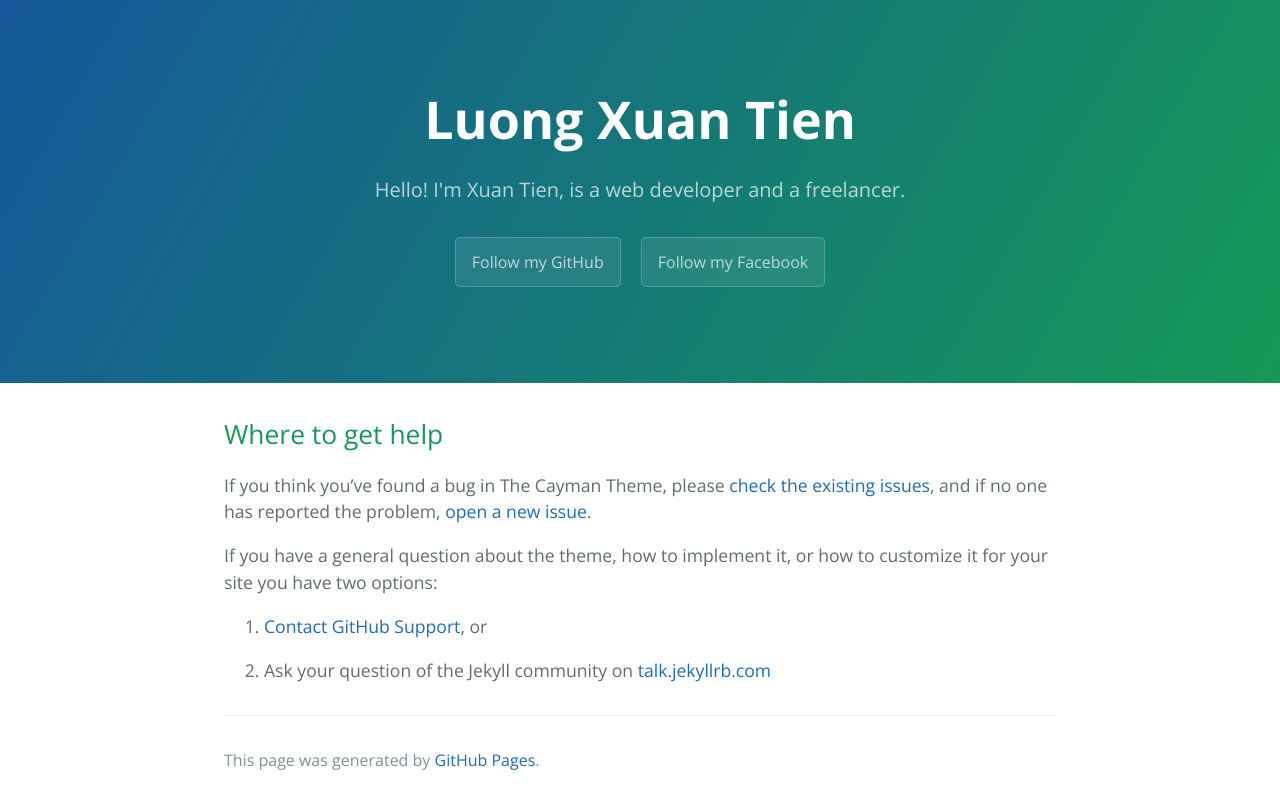
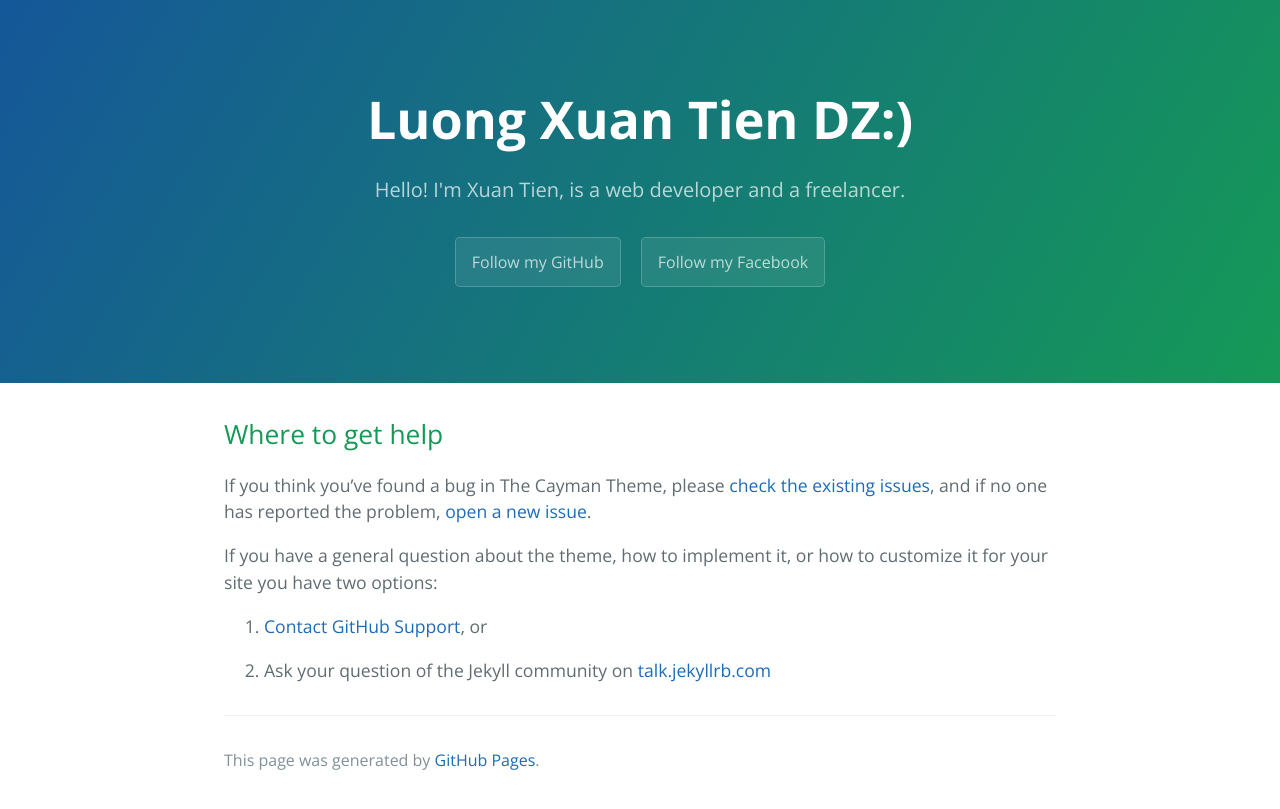
Before and after one commit to sunlifevn/sunlifevn.github.io, a Jekyll site: the page built from docs/SUPPORT.md, in a window 1280 px wide. Shown: the top 809 px of the page. Built offline with Jekyll 4.4.1, drawn with Linux system fonts in a browser that asks for light colours; our own code applies the rules of GitHub Pages for plain Markdown files.

Commit message:
Update default.html

```diff
--- a/_layouts/default.html
+++ b/_layouts/default.html
@@ -23,7 +23,7 @@
     <a id="skip-to-content" href="#content">Skip to the content.</a>
 
     <header class="page-header" role="banner">
-      <h1 class="project-name">Luong Xuan Tien</h1>
+      <h1 class="project-name">Luong Xuan Tien DZ:)</h1>
       <h2 class="project-tagline">{{ page.description | default: site.description | default: site.github.project_tagline }}</h2>
       {% if site.github.is_project_page %}
         <a href="{{ site.github.repository_url }}" class="btn">View on GitHub</a>
```
